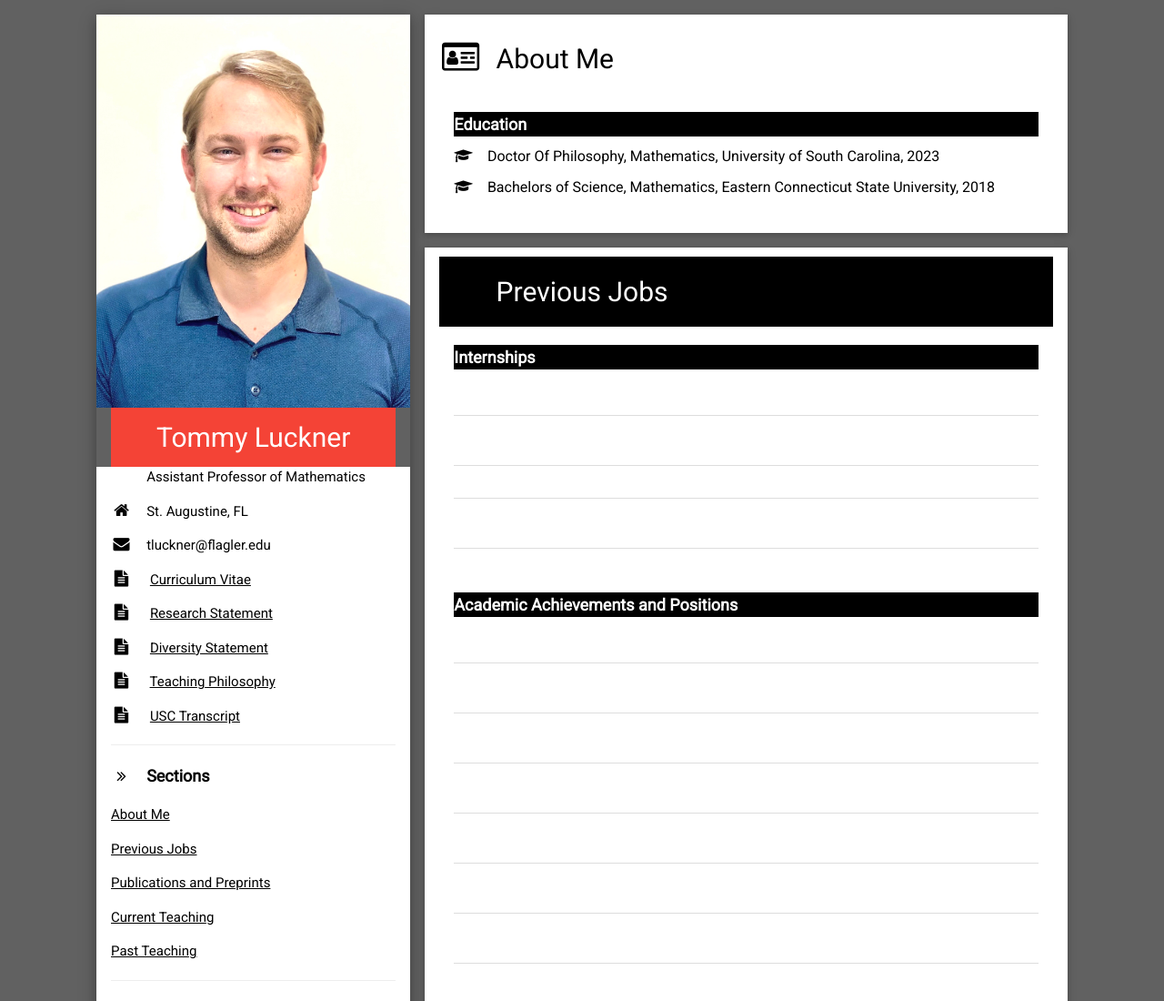
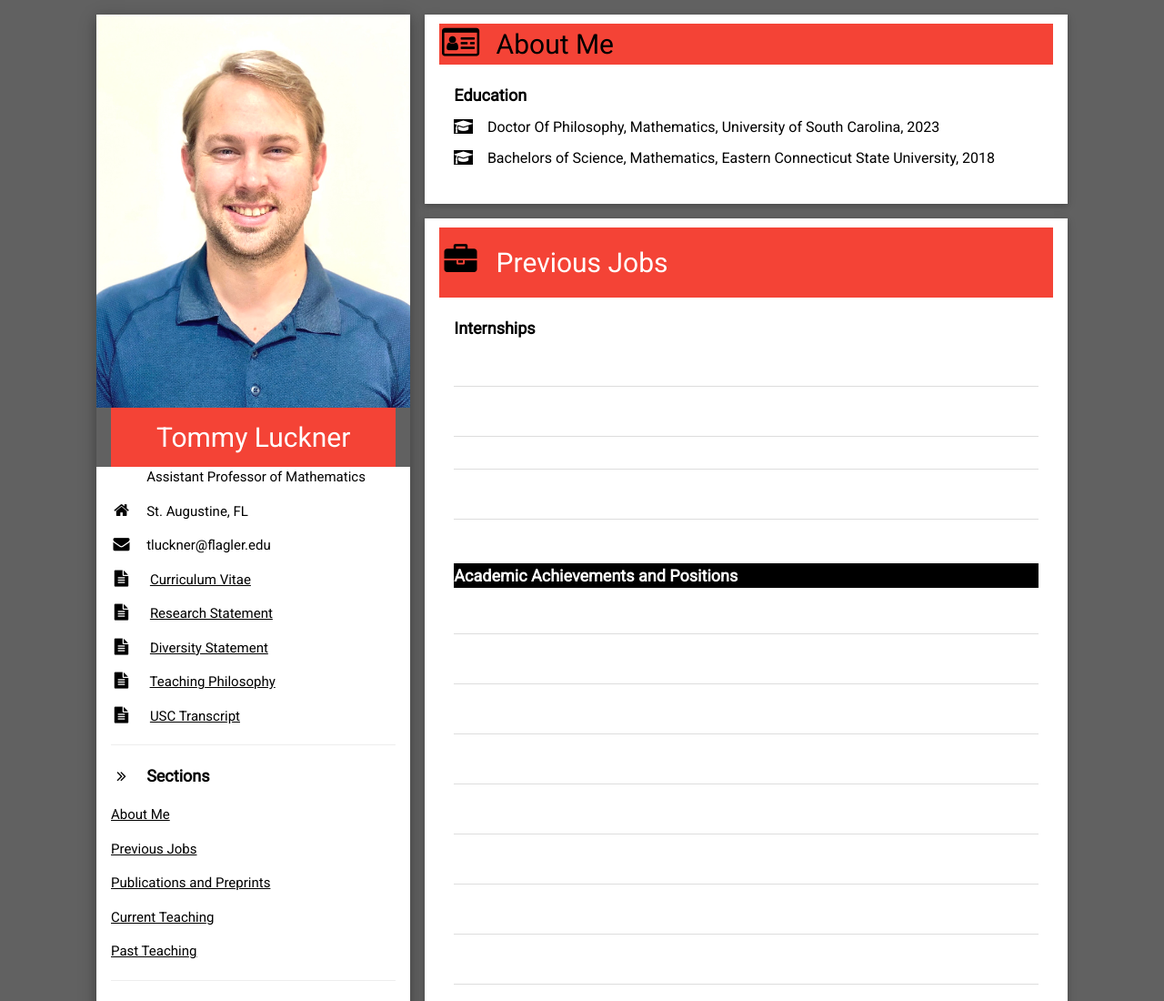
Before and after one commit to tluckner/website, a plain HTML site: page index.html in a window 1280 px wide. Shown: the top 1100 px of the page at 91% size. Drawn offline with nearby package versions, Linux system fonts and the light colour scheme.

Commit message:
Update index.html

```diff
--- a/index.html
+++ b/index.html
@@ -104,19 +104,19 @@ ul.a {
         <div class="w3-twothird">
 			<a id="about"></a>
             <div class="w3-container w3-card w3-white w3-margin-bottom">
-                <h2 class="w3-text-black w3-padding-16"><i class="fa fa-id-card-o fa-fw w3-margin-right w3-xxlarge w3-text-black"></i>About Me</h2>
+                <h2 class="w3-text-black w3-padding-16, w3-red"><i class="fa fa-id-card-o fa-fw w3-margin-right w3-xxlarge w3-text-black"></i>About Me</h2>
                 <div class="w3-container">
-					<h5 class="w3-opacity, w3-black"><b>Education</b></h5>
-					<h6 class="w3-text-black"><i class="fa fa-graduation-cap fa-fw w3-margin-right"></i>Doctor Of Philosophy, Mathematics, University of South Carolina, 2023</h6>
-					<h6 class="w3-text-black"><i class="fa fa-graduation-cap fa-fw w3-margin-right"></i>Bachelors of Science, Mathematics, Eastern Connecticut State University, 2018</h6>
+					<h5 class="w3-opacity, w3-text-black"><b>Education</b></h5>
+					<h6 class="w3-text-black"><i class="fa fa-graduation-cap fa-fw w3-margin-right w3-black"></i>Doctor Of Philosophy, Mathematics, University of South Carolina, 2023</h6>
+					<h6 class="w3-text-black"><i class="fa fa-graduation-cap fa-fw w3-margin-right w3-black"></i>Bachelors of Science, Mathematics, Eastern Connecticut State University, 2018</h6>
 		</p><br>
 		</div>
             </div>
             <h2 id="jobs"></h2>
                   <div class="w3-container w3-card w3-white w3-margin-bottom">
-                      <h2 class="w3-black w3-padding-16"><i class="fa fa-briefcase fa-fw w3-margin-right w3-xxlarge w3-text-black"></i>Previous Jobs</h2>
+                      <h2 class="w3-red w3-padding-16"><i class="fa fa-briefcase fa-fw w3-margin-right w3-xxlarge w3-text-black"></i>Previous Jobs</h2>
                       <div class="w3-container">
-                          <h5 class="w3-opacity, w3-black"><b>Internships</b></h5>
+                          <h5 class="w3-opacity, w3-text-black"><b>Internships</b></h5>
                            <p>
                           	<table class="w3-table w3-bordered">
                               <tr>
```
